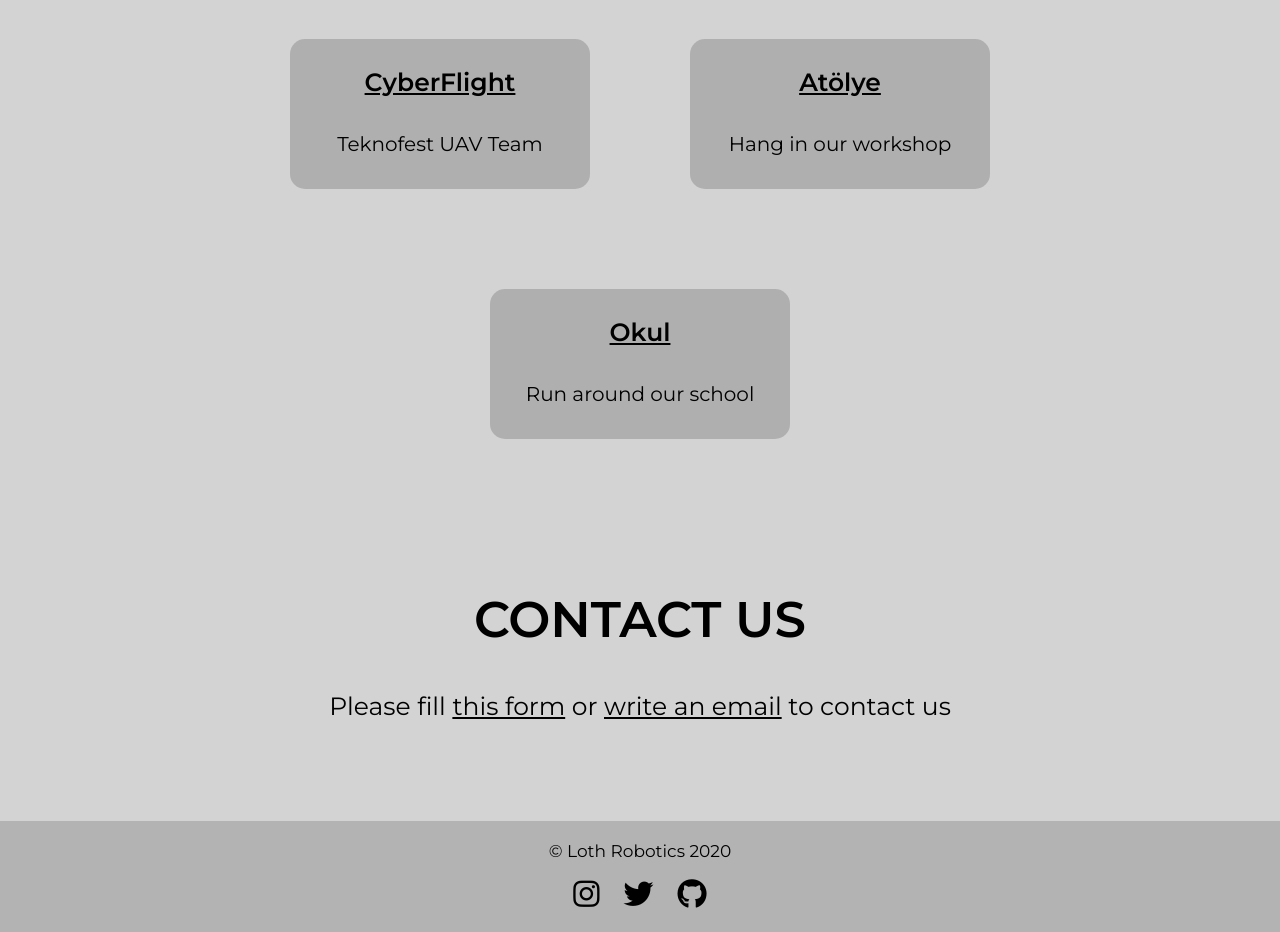
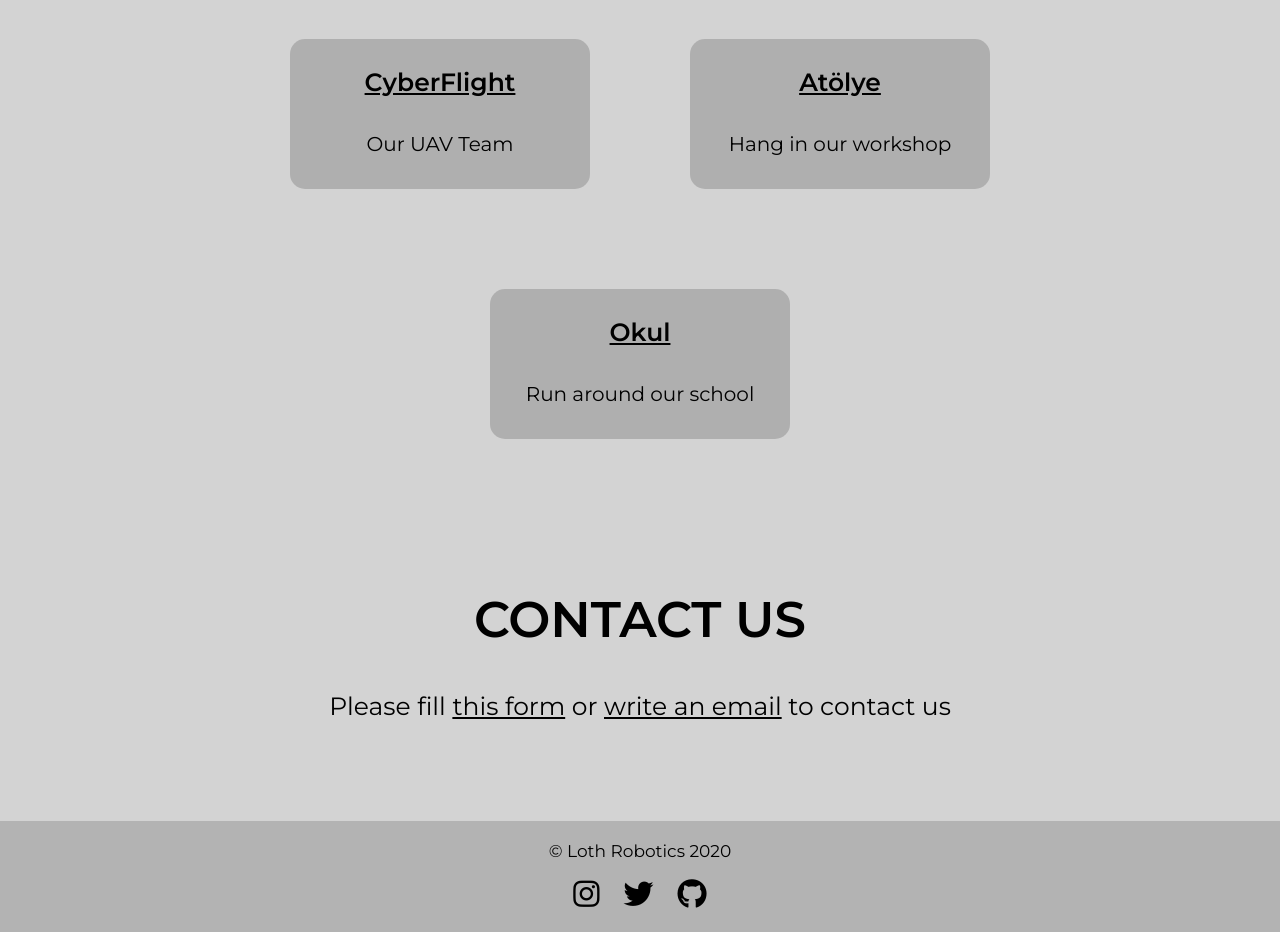
Before and after one commit to LothRobotics/lothrobotics.github.io, a plain HTML site: page index.html in a window 1280 px wide. Shown: the part 5220-6152 px from the top of the page. Drawn offline with Linux system fonts and the light colour scheme.

Commit message:
Last Push

```diff
--- a/index.html
+++ b/index.html
@@ -186,7 +186,7 @@
   <div class="teamcards">
     <div class="person">
       <h3 class="name"><u>CyberFlight</u></h3>
-      <p class="persondescription">Teknofest UAV Team</p>
+      <p class="persondescription">Our UAV Team</p>
     </div>
 
     <div class="person">
```
